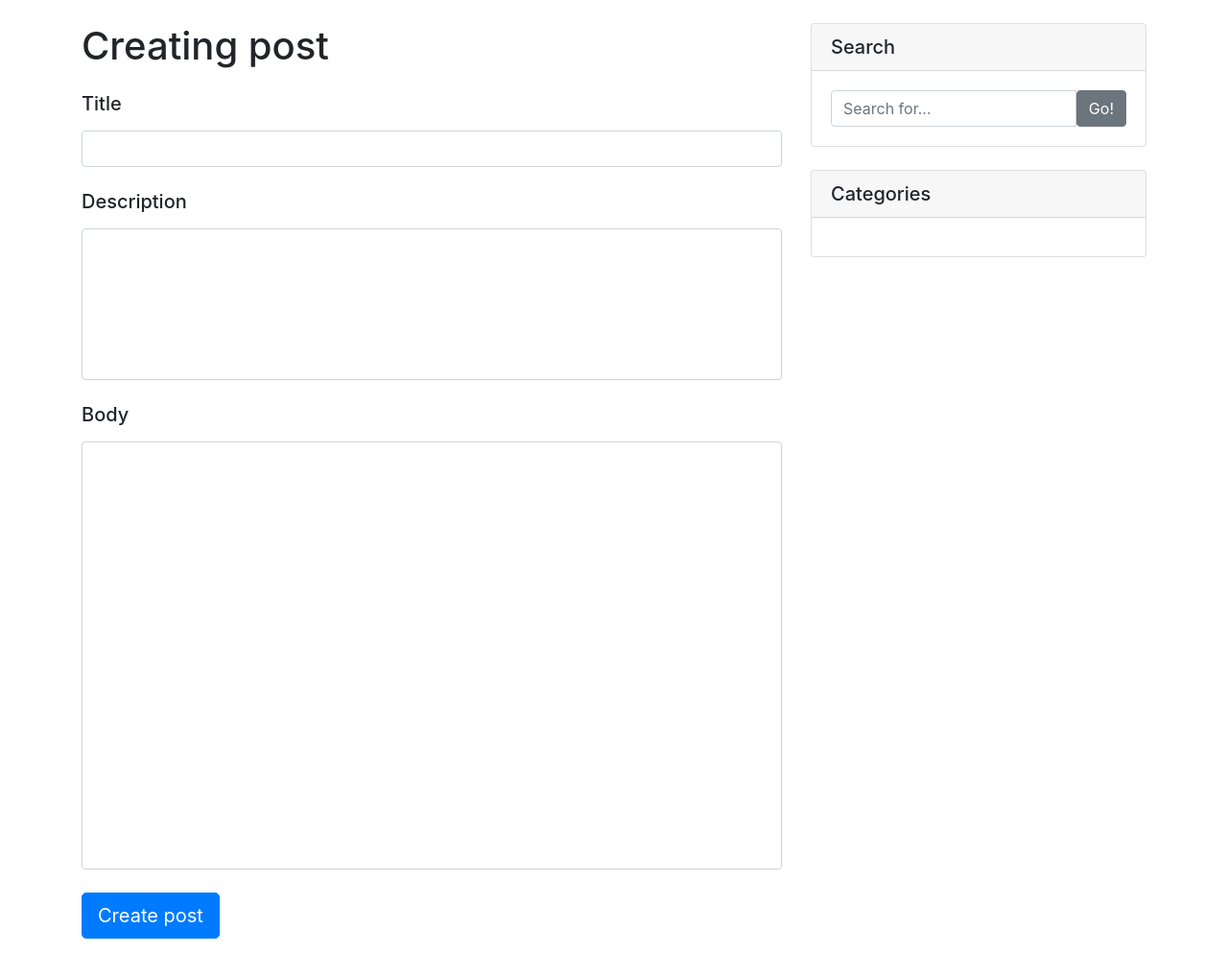
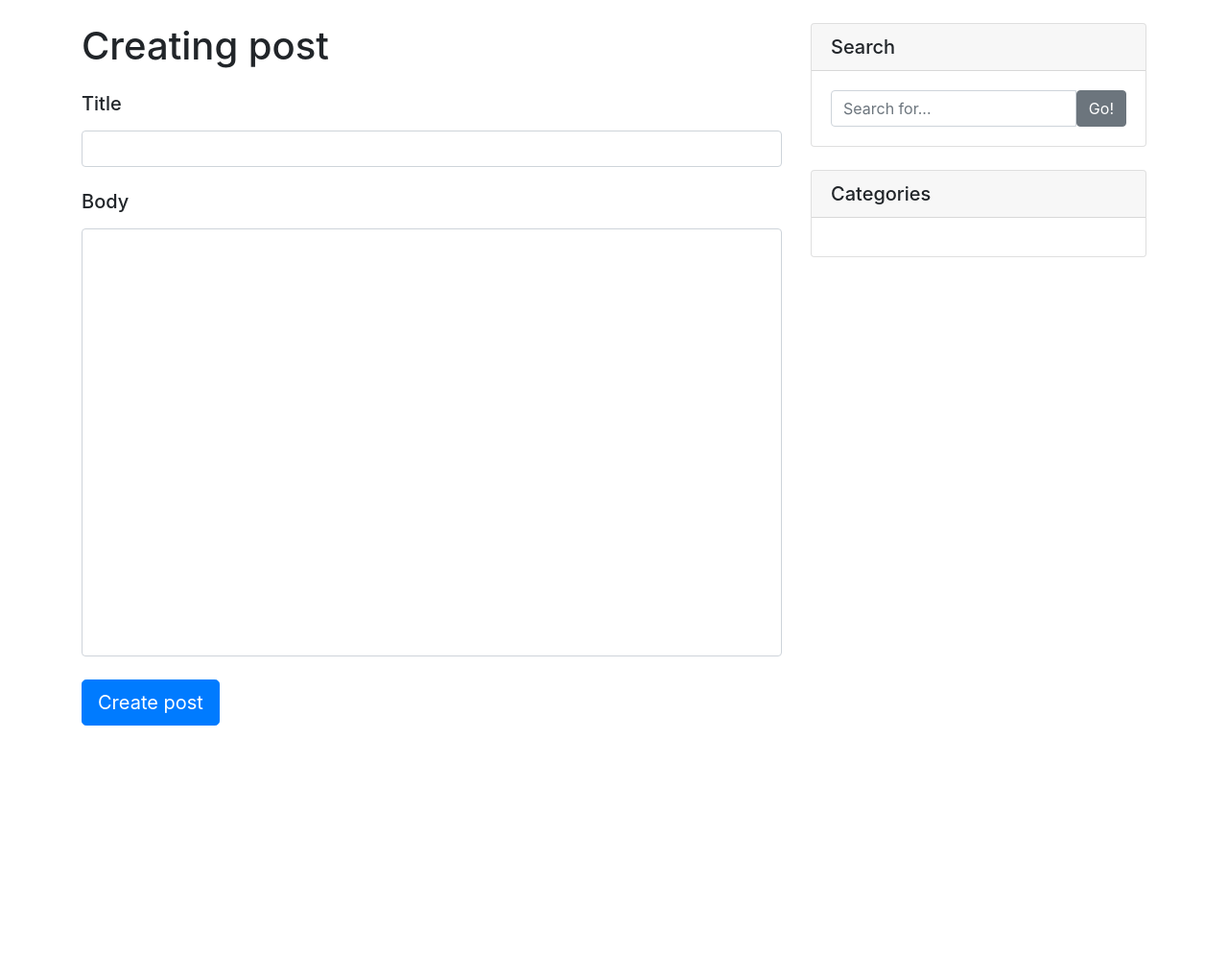
Before and after one commit to IllusionOfControl/typo, a Flask app: page /post/add in a window 1280 px wide. Shown: the part 56-1074 px from the top of the page at 96% size. After the commit the page ends 812 px from the top, so only its background shows below. Run offline with Flask 2, Linux system fonts and the light colour scheme; the visitor is signed in with stand-in values (Sample User, id 1); data comes from the database, SQL or seed files in the repository; some libraries are stand-ins or nearby versions.

Commit message:
removed description field in model and forms

```diff
--- a/monologue/main/forms.py
+++ b/monologue/main/forms.py
@@ -2,7 +2,7 @@ from flask_wtf import FlaskForm
 from wtforms import StringField, TextAreaField, SubmitField
 from wtforms.validators import DataRequired, Length
 
+
 class EditPostForm(FlaskForm):
     title = StringField('Title', validators=[DataRequired(), Length(max=128)])
-    description = TextAreaField('Description', validators=[])
     body = TextAreaField('Body', validators=[])
--- a/monologue/models.py
+++ b/monologue/models.py
@@ -57,7 +57,6 @@ class Post(Model):
     __tablename__ = 'posts'
     id = db.Column(db.Integer, primary_key=True)
     title = db.Column(db.String(64))
-    description = db.Column(db.String)
     timestamp = db.Column(db.DateTime, default=datetime.utcnow)
     body = db.Column(db.String)
     category_id = db.Column(db.Integer, db.ForeignKey('categories.id'))
--- a/monologue/templates/_post_editor.html
+++ b/monologue/templates/_post_editor.html
@@ -4,9 +4,6 @@
     {{ form.csrf_token }}
     <h5>{{ form.title.label }}</h5>
     {{ form.title(class_="form-control form-post-title", rows=1) }}
-    <br>
-    <h5>{{ form.description.label }}</h5>
-    {{ form.description(class_="form-control form-post-description", rows=6) }}
     <br>
     <h5>{{ form.body.label }}</h5>
     {{ form.body(class_="form-post-body form-control", rows=18) }}
--- a/monologue/templates/base.html
+++ b/monologue/templates/base.html
@@ -7,7 +7,7 @@
   <meta name="description" content="">
   <meta name="author" content="">
 
-  <title>Blog Home - Start Bootstrap Template</title>
+  <title>Blog Home</title>
 
   <!-- Bootstrap core CSS -->
   <link href="{{ url_for('static', filename='css/bootstrap.min.css') }}" rel="stylesheet">
```
